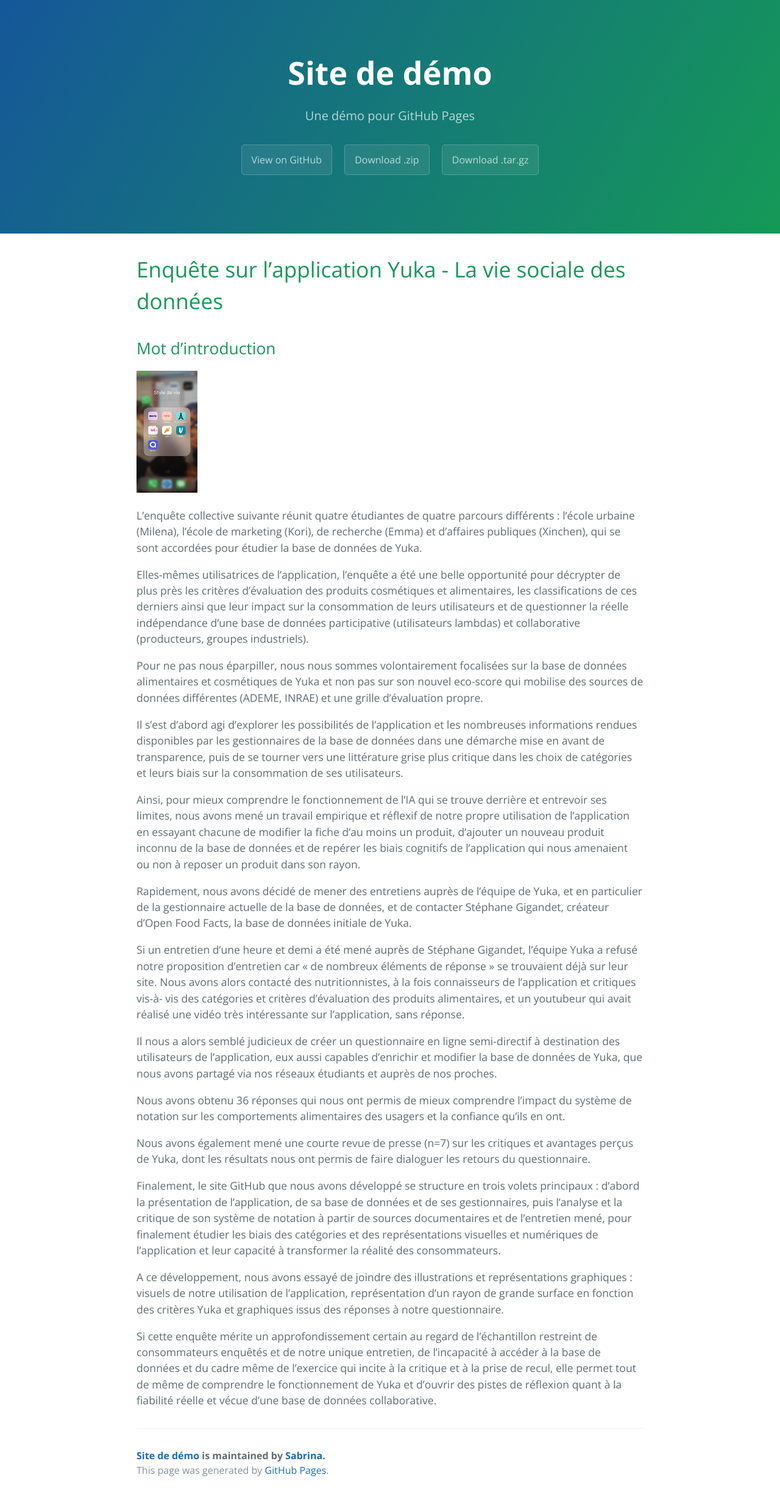
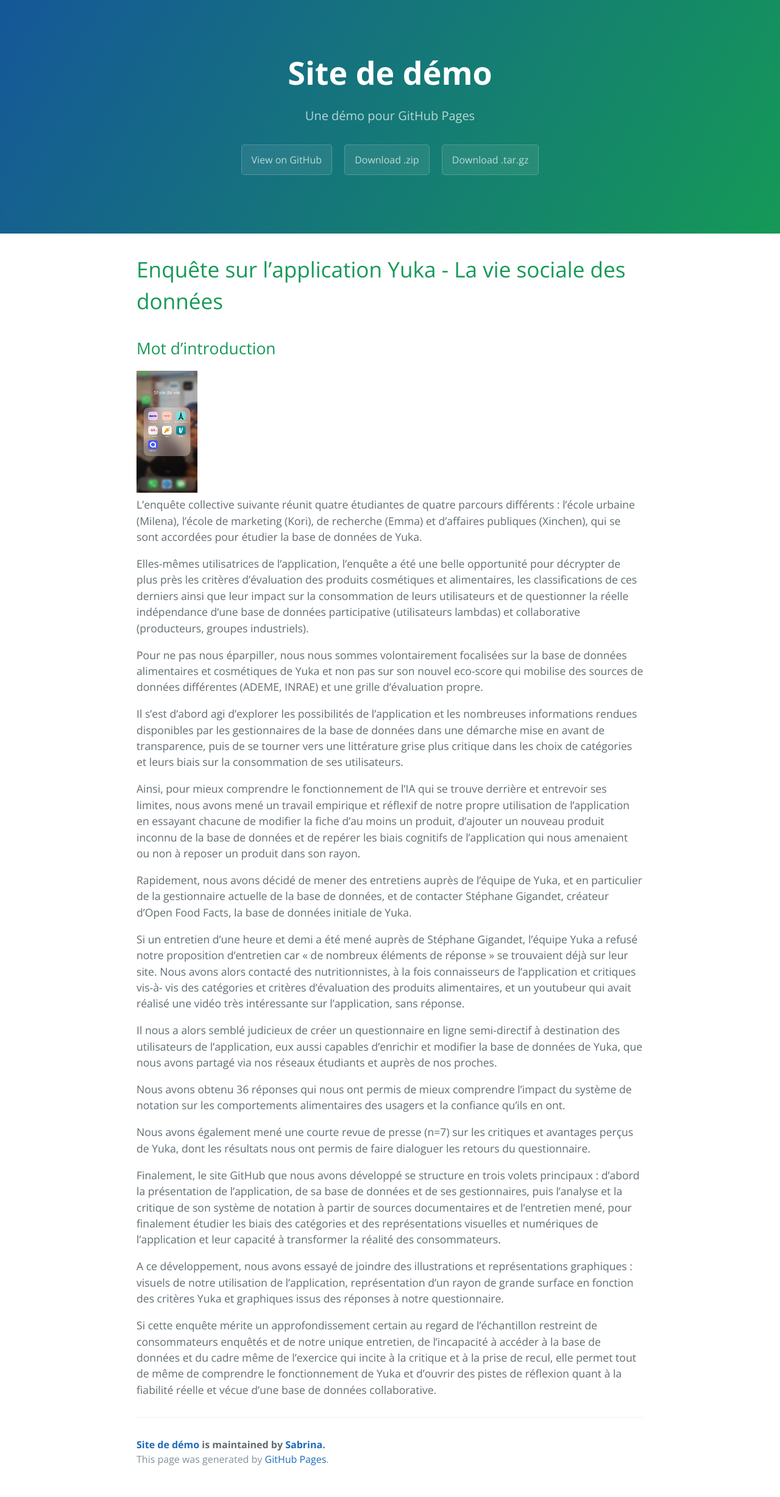
Before and after one commit to sabrina97490/sabrina97490.github.io, a Jekyll site: the page built from index.html, in a window 1280 px wide. Shown: the whole page at 61% size. Built offline with Jekyll 4.4.1, drawn with Linux system fonts in a browser that asks for light colours; the list of posts is cut into pages by our own code.

Commit message:
Update index.html

```diff
--- a/index.html
+++ b/index.html
@@ -7,6 +7,7 @@
   <h1>Enquête sur l’application Yuka - La vie sociale des données</h1>
   <h2>Mot d’introduction</h2>
   <img src="/assets/img/Style de vie.jpg" width="100" height="200">
+  <div class="intro">
   <p>
     L’enquête collective suivante réunit quatre étudiantes de quatre parcours différents : l’école urbaine (Milena), l’école de marketing (Kori),
     de recherche (Emma) et d’affaires publiques (Xinchen), qui se sont accordées pour étudier la base de données de Yuka.
```
